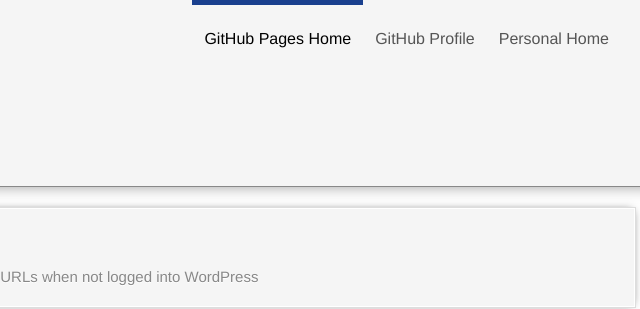
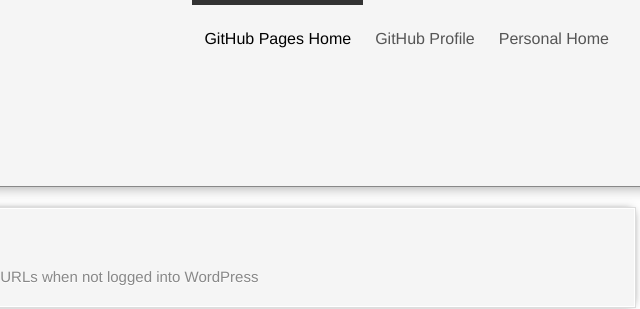
Before and after one commit to srtfisher/srtfisher.github.com, a plain HTML site: page index.html in a window 1280 px wide. In both pictures the pointer is over the link "GitHub Pages Home". Shown: the top 309 px of the page, 474-1114 px from the left. Drawn offline with Linux system fonts and the light colour scheme.

Commit message:
nicer hover border

```diff
--- a/stylesheets/app.css
+++ b/stylesheets/app.css
@@ -29,7 +29,7 @@ header#global-header {
 	color: #555;
 }
 #global-header nav li a:hover {
-	border-top-color: #1a408e;
+	border-top-color: #333;
 	color: black;
 }
 
```
